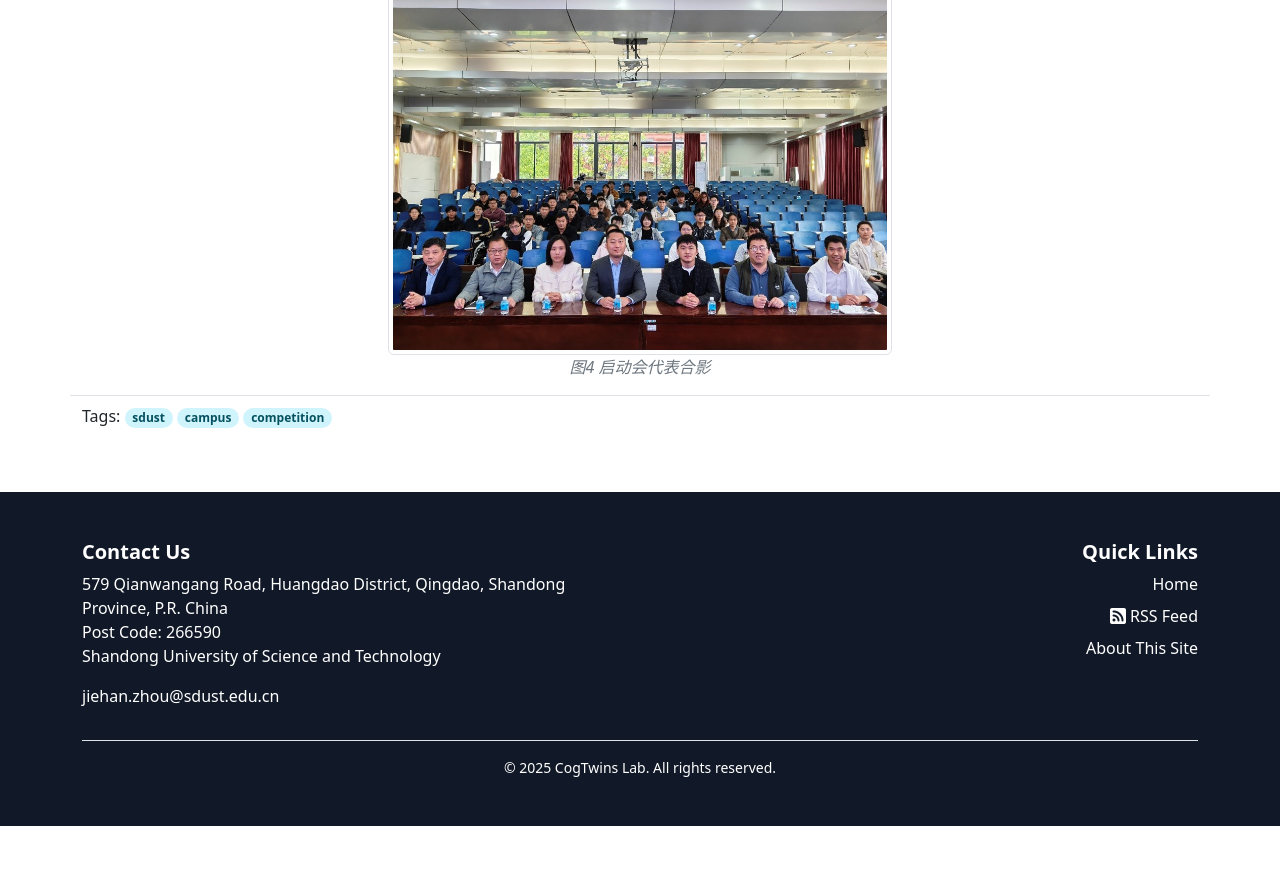
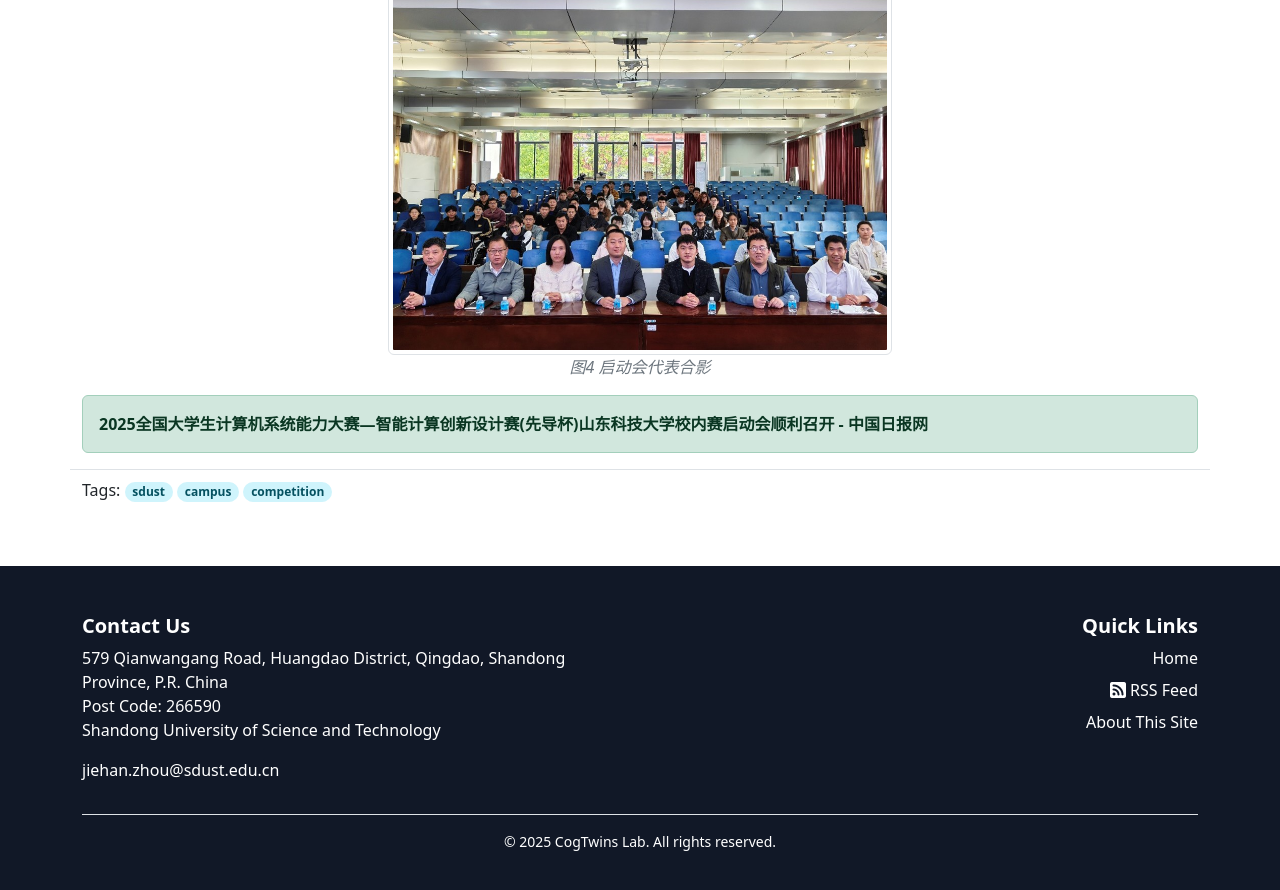
Before and after one commit to cogtwins/cogtwins.github.io, a Jekyll site: the page built from _posts/2025-05-09-sdust-launch-ceremony-pioneer-cup-campus-competition.markdown, in a window 1280 px wide and 900 px high, scrolled down 2294 px. Shown: the top 890 px of the window. Built offline with Jekyll 4.4.1, drawn with Linux system fonts in a browser that asks for light colours; before the commit the page ends 3120 px from its top, so only the background shows below that.

Commit message:
News update

```diff
--- a/_config.yml
+++ b/_config.yml
@@ -22,7 +22,7 @@ date_format: "%b %d, %Y"
 title: Cognitive Industrial Digital Twins Lab
 email: jiehan.zhou@sdust.edu.cn
 description: >- # this means to ignore newlines until "baseurl:"
-  Official web of Cognitive Industrial Digital Twins (CogTwins) Lab team
+  Official web of Cognitive Industrial Digital Twins (CogTwins) Lab team of Shandong University of Science and Technology
 baseurl: "" # the subpath of your site, e.g. /blog
 url: "https://cogtwins.github.io" # the base hostname & protocol for your site, e.g. http://example.com
 twitter_username:
--- a/_posts/2025-05-09-sdust-launch-ceremony-pioneer-cup-campus-competition.markdown
+++ b/_posts/2025-05-09-sdust-launch-ceremony-pioneer-cup-campus-competition.markdown
@@ -67,3 +67,9 @@ __作者：__ _付景影，摄影：苏晓静；山东科技大学计算机学
     <br>
     <span class="fst-italic text-small text-secondary">图4 启动会代表合影</span>
 </div>
+
+<div class="alert alert-success mt-2" role="alert">
+  <a href="http://new-chinadaily.com.es/5bda64b0a3101a87ca904f12/912.html" target="_blank" class="alert-link fw-bold">
+    2025全国大学生计算机系统能力大赛—智能计算创新设计赛(先导杯)山东科技大学校内赛启动会顺利召开 - 中国日报网
+  </a>
+</div>
```
